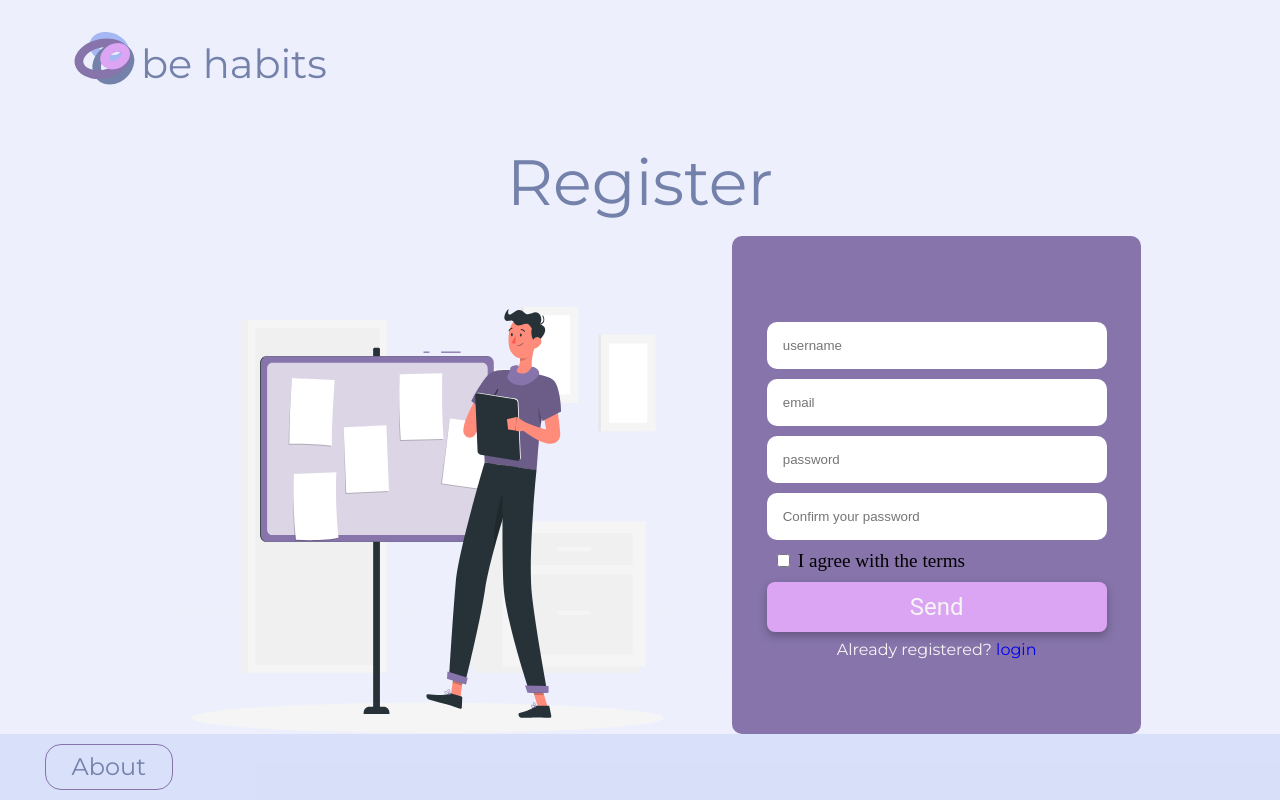
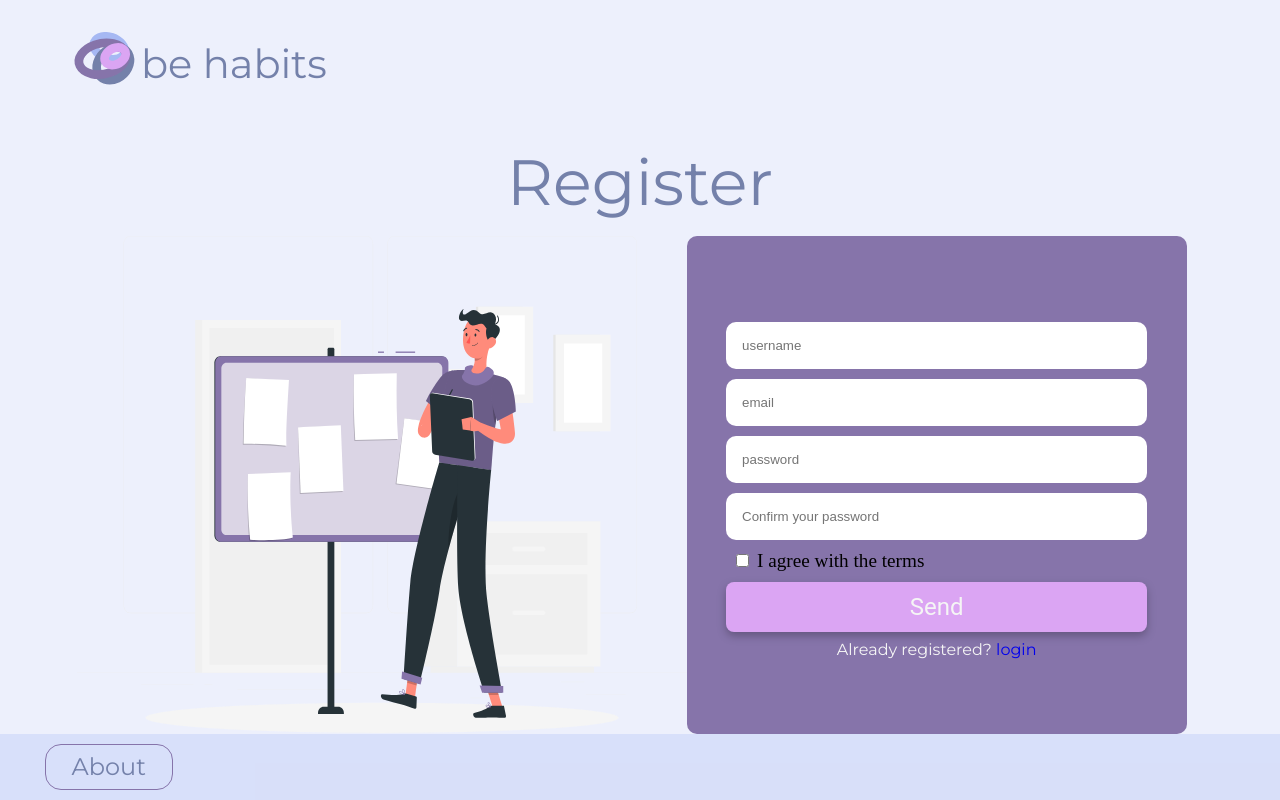
Before and after one commit to nicole-malaquias/kindnes, a React (Create React App) app: page /register in a window 1280 px wide. Built offline with nearby package versions, Linux system fonts and the light colour scheme.

Commit message:
style: container width modified

```diff
--- a/src/components/FormRegister/styled.js
+++ b/src/components/FormRegister/styled.js
@@ -7,6 +7,7 @@ export const Container = styled.div`
   align-items: center;
   justify-content: center;
   border-radius: 10px;
+  width: 100%;
   & p {
     margin-top: 0.5rem;
     font-size: 1rem;
@@ -28,7 +29,7 @@ export const Container = styled.div`
   }
   @media only screen and (min-width: 768px) {
     background-color: var(--purplePink);
-    width: 32vw;
+    width: 500px;
     margin-right: 1rem;
     h2,
     p {
```
